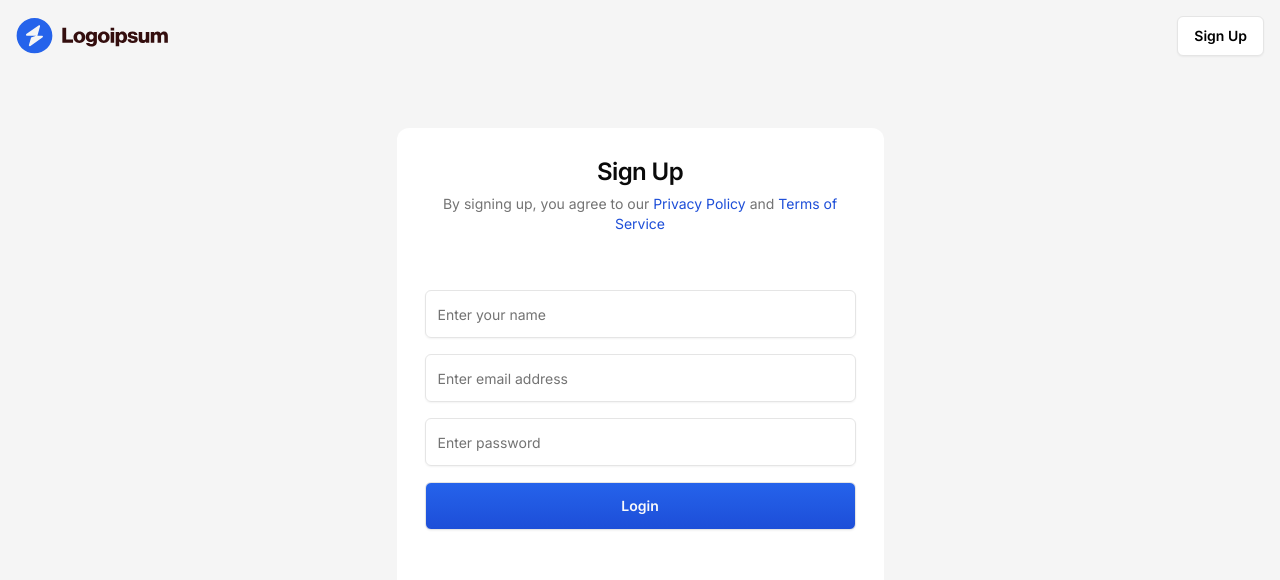
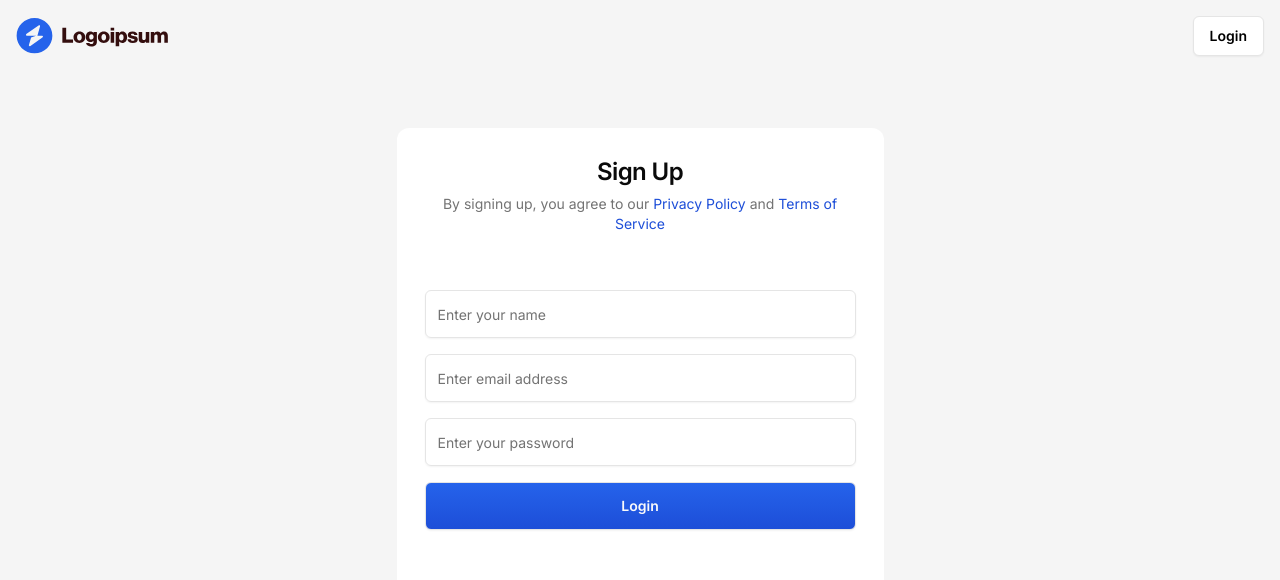
Before and after one commit to premvarma2002/jira-clone, a Next.js app: page /sign-up in a window 1280 px wide. Shown: the top 580 px of the page. Built offline with nearby package versions, Linux system fonts and the light colour scheme.

Commit message:
used &nbsp;  and  &apos; for space and apostrophe

```diff
--- a/src/app/(auth)/layout.tsx
+++ b/src/app/(auth)/layout.tsx
@@ -1,19 +1,28 @@
+"use client";
+
 import { Button } from '@/components/ui/button'
+import { usePathname } from 'next/navigation';
 import Image from 'next/image'
 import React from 'react'
+import Link from 'next/link';
 
 interface AuthLayoutProps {
     children: React.ReactNode
 }
 
 const AuthLayout = ({ children }: AuthLayoutProps) => {
+  const pathname = usePathname();
+  const isSignIn = pathname === "/sign-in";
+
   return (
     <main className='bg-neutral-100 min-h-screen'>
         <div className='mx-auto max-w-screen-2xl p-4'>
             <nav className='flex justify-between items-center'>
              <Image src="/logo.svg" height={56} width={152} alt='Logo' />
-               <Button variant="secondary">
-                Sign Up
+               <Button asChild variant="secondary">
+                <Link href={isSignIn ? "/sign-up" : "sign-in"}>
+                {isSignIn ? "Sign Up" : "Login"}
+                </Link>
                </Button>
             </nav>
         </div>
--- a/src/features/auth/components/sign-in-card.tsx
+++ b/src/features/auth/components/sign-in-card.tsx
@@ -6,6 +6,7 @@
 import { FaGithub } from "react-icons/fa";
 import { Card, CardContent, CardHeader, CardTitle } from "@/components/ui/card";
 import { Input } from "@/components/ui/input";
+import Link from "next/link";
 import {
   Form,
   FormControl,
@@ -50,7 +51,7 @@
           <Input
           {...field}
           type="email"
-          placeholder="Enter Email Address"
+          placeholder="Enter email address"
           />
           </FormControl>
           <FormMessage/>
@@ -104,6 +105,17 @@
         Login with Github
       </Button>
     </CardContent>
+    <div className="px-7">
+      <DottedSeparator />
+    </div>
+    <CardContent className="p-7 flex items-center justify-center">
+     <p>
+      Don&apos;t have an account?
+      <Link href="/sign-up">
+      <span className="text-blue-700">&nbsp;Sign Up</span>
+      </Link>
+     </p>
+    </CardContent>
   </Card>
   );
 };
--- a/src/features/auth/components/sign-up-card.tsx
+++ b/src/features/auth/components/sign-up-card.tsx
@@ -2,11 +2,47 @@
 import { Button } from "@/components/ui/button";
 import { FcGoogle } from "react-icons/fc";
 import { FaGithub } from "react-icons/fa";
-import { Card, CardContent, CardDescription, CardHeader, CardTitle } from "@/components/ui/card";
+import {
+  Card,
+  CardContent,
+  CardDescription,
+  CardHeader,
+  CardTitle,
+} from "@/components/ui/card";
 import { Input } from "@/components/ui/input";
 import Link from "next/link";
+import { z } from "zod";
+import { zodResolver } from "@hookform/resolvers/zod";
+import { useForm } from "react-hook-form";
+
+import {
+  Form,
+  FormControl,
+  FormField,
+  FormItem,
+  FormMessage,
+} from "@/components/ui/form";
+
+const formSchema = z.object({
+  name: z.string().trim().min(1, "Required"),
+  email: z.string().email(),
+  password: z.string().min(8, "Minimum of 8 characters required"),
+});
 
 export const SignUpCard = () => {
+  const form = useForm<z.infer<typeof formSchema>>({
+    resolver: zodResolver(formSchema),
+    defaultValues: {
+      email: "",
+      name: "",
+      password: "",
+    },
+  });
+
+  const onSubmit = (values: z.infer<typeof formSchema>) => {
+    console.log({ values });
+  };
+
   return (
     <Card className="w-full h-full md:w-[487px] border-none shadow-none">
       <CardHeader className="flex items-center justify-center text-center p-7">
@@ -23,40 +59,65 @@
         </CardDescription>
       </CardHeader>
       <CardContent className="p-7">
-      <form className="space-y-4">
+        <Form {...form}>
+          <form onSubmit={form.handleSubmit(onSubmit)} className="space-y-4">
+          <FormField
+        name="name"
+        control={form.control}
+        render={({ field }) => (
+          <FormItem>
+            <FormControl>
           <Input
-        required
+          {...field}
           type="text"
-        value={""}
-        onChange={ () => {}}
           placeholder="Enter your name"
-        disabled={false}
           />
+          </FormControl>
+          <FormMessage/>
+          </FormItem>
+         )}
+        />
+          <FormField
+        name="email"
+        control={form.control}
+        render={({ field }) => (
+          <FormItem>
+            <FormControl>
           <Input
-        required
+          {...field}
           type="email"
-        value={""}
-        onChange={ () => {}}
           placeholder="Enter email address"
-        disabled={false}
           />
+          </FormControl>
+          <FormMessage/>
+          </FormItem>
+
+         )}
+        />
+         <FormField
+        name="password"
+        control={form.control}
+        render={({ field }) => (
+          <FormItem>
+            <FormControl>
           <Input
-        required
+          {...field}
           type="password"
-        value={""}
-        onChange={ () => {}}
-        placeholder="Enter password"
-        disabled={false}
-        min={8}
-        max={256}
+          placeholder="Enter your password"
+          />
+          </FormControl>
+          <FormMessage/>
+          </FormItem>
+         )}
         />
             <Button className="w-full" size="lg" disabled={false}>
               Login
             </Button>
           </form>
+        </Form>
       </CardContent>
       <div className="p-7">
-      <DottedSeparator/>
+        <DottedSeparator />
       </div>
       <CardContent className="p-7 flex flex-col gap-y-4">
         <Button
@@ -65,7 +126,7 @@
           size="lg"
           className="w-full"
         >
-        <FcGoogle className="mr-2 size-5"/>
+          <FcGoogle className="mr-2 size-5" />
           Login with Google
         </Button>
         <Button
@@ -74,7 +135,7 @@
           size="lg"
           className="w-full"
         >
-        <FaGithub className="mr-2 size-5"/>
+          <FaGithub className="mr-2 size-5" />
           Login with Github
         </Button>
       </CardContent>
```
Lines whose indentation alone changed are shown as unchanged.
